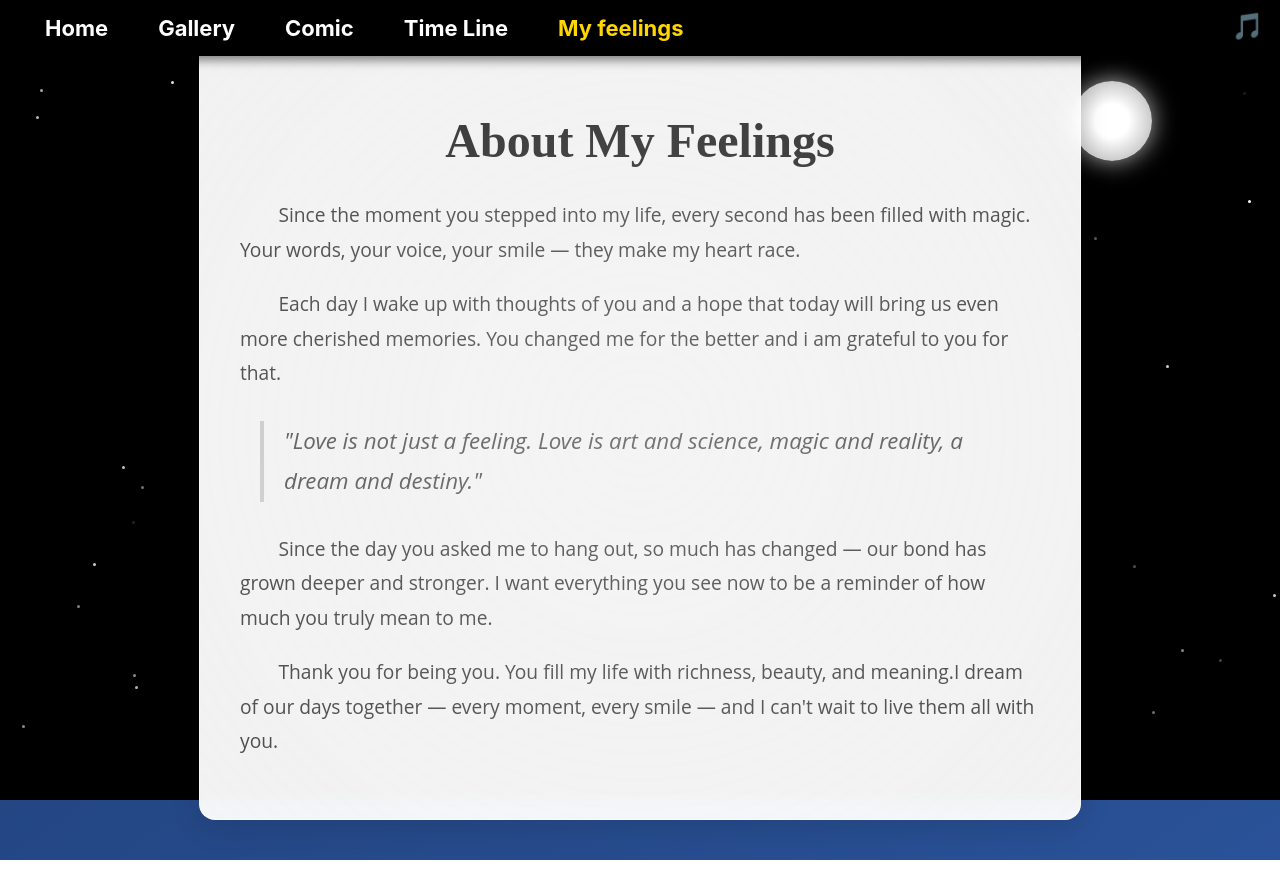
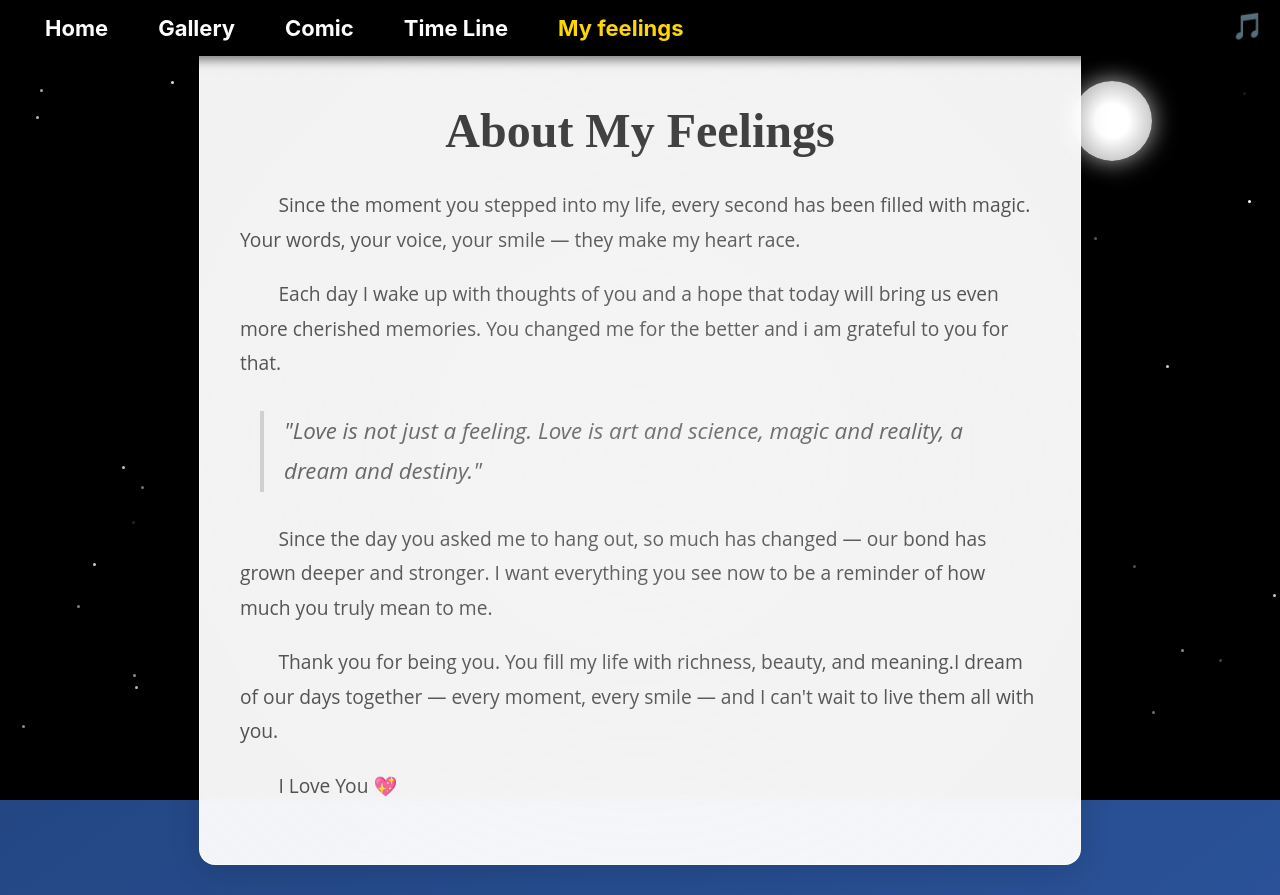
Before and after one commit to SamofAnt/my-princess-app, a React (Create React App) app: page /feelings in a window 1280 px wide. Before the commit the page ends 860 px from the top, so only its background shows below. Built offline with nearby package versions, Linux system fonts and the light colour scheme.

Commit message:
edited feelings component

```diff
--- a/package.json
+++ b/package.json
@@ -1,7 +1,7 @@
 {
   "name": "my-princess-app",
   "homepage": "https://my-princess-9vzseejgf-samofants-projects.vercel.app",
-  "version": "1.0.0",
+  "version": "1.0.1",
   "private": true,
   "dependencies": {
     "@testing-library/dom": "^10.4.0",
--- a/src/components/Feelings.js
+++ b/src/components/Feelings.js
@@ -105,6 +105,7 @@ const FeelingsPage = () => {
           <p>
           Thank you for being you. You fill my life with richness, beauty, and meaning.I dream of our days together — every moment, every smile — and I can't wait to live them all with you.
           </p>
+          <p>I Love You 💖</p>
         </Content>
       </Card>
     </PageContainer>
```
